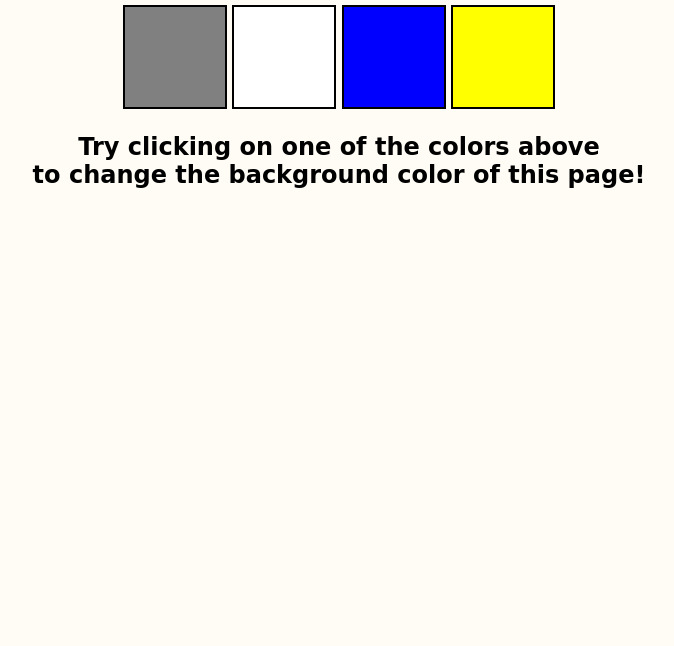
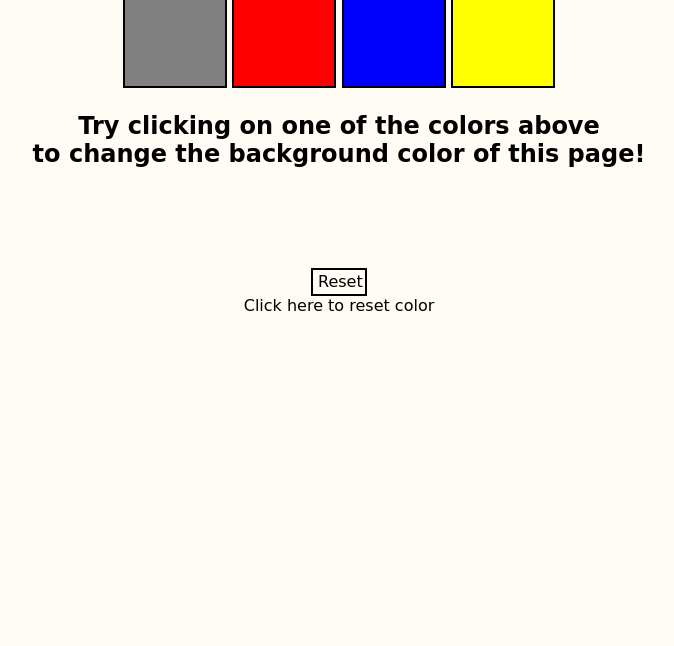
Before and after one commit to shiv7700/Color-Switcher, a plain HTML site: page index.html in a window 1280 px wide. Shown: the part 154-800 px from the top of the page, without its empty margins (301-975 px from the left). Drawn offline with Linux system fonts and the light colour scheme.

Commit message:
final updates

```diff
--- a/app.js
+++ b/app.js
@@ -1,3 +1,8 @@
+// reset button
+document.querySelector(".reset").addEventListener("click", () => {
+  document.body.style.backgroundColor = "#fffbf5";
+});
+
 // selecting buttons
 const btn1 = document.querySelector("#grey");
 const btn2 = document.querySelector("#white");
--- a/index.html
+++ b/index.html
@@ -11,10 +11,11 @@
 
 <body>
 
+
     <div class="canvas">
         <h1>Color Changer</h1>
         <span class="button" id="grey"></span>
-        <span class="button" id="white"></span>
+        <span class="button" id="red"></span>
         <span class="button" id="blue"></span>
         <span class="button" id="yellow"></span>
         <h2>
@@ -22,6 +23,12 @@
             <span>to change the background color of this page!</span>
         </h2>
     </div>
+
+    <div class="reset">Reset</div>
+
+    <p>Click here to reset color</p>
+
+
     <script src="./app.js"></script>
 </body>
 
--- a/main.css
+++ b/main.css
@@ -10,10 +10,35 @@ body {
 span {
   display: block;
 }
+
 .canvas {
   margin: 100px auto 100px;
   width: 80%;
   text-align: center;
+}
+
+p {
+  text-align: center;
+  margin: 0;
+}
+
+.reset {
+  border: solid black 2px;
+  height: 20px;
+  width: 42px;
+  margin: 0 auto;
+  padding: 2px 5px 2px 5px;
+  cursor: pointer;
+}
+
+footer {
+  border-top: 2px solid;
+}
+
+h1 {
+  text-align: center;
+  padding: 0;
+  margin: 0;
 }
 
 .button {
@@ -28,12 +53,14 @@ span {
   background: grey;
 }
 
-#white {
-  background: white;
+#red {
+  background: red;
 }
+
 #blue {
   background: blue;
 }
+
 #yellow {
   background: yellow;
 }
```
Also changed, not shown: 1 other file.
